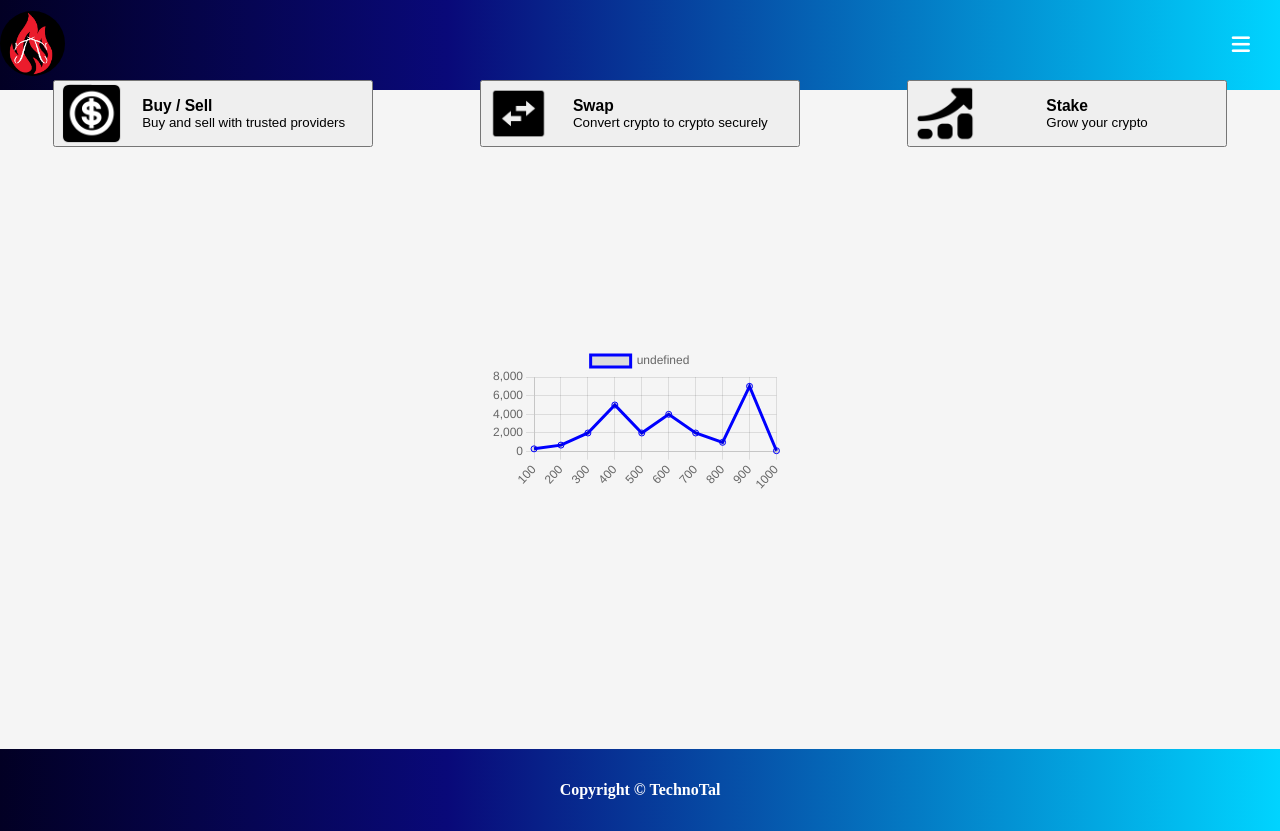
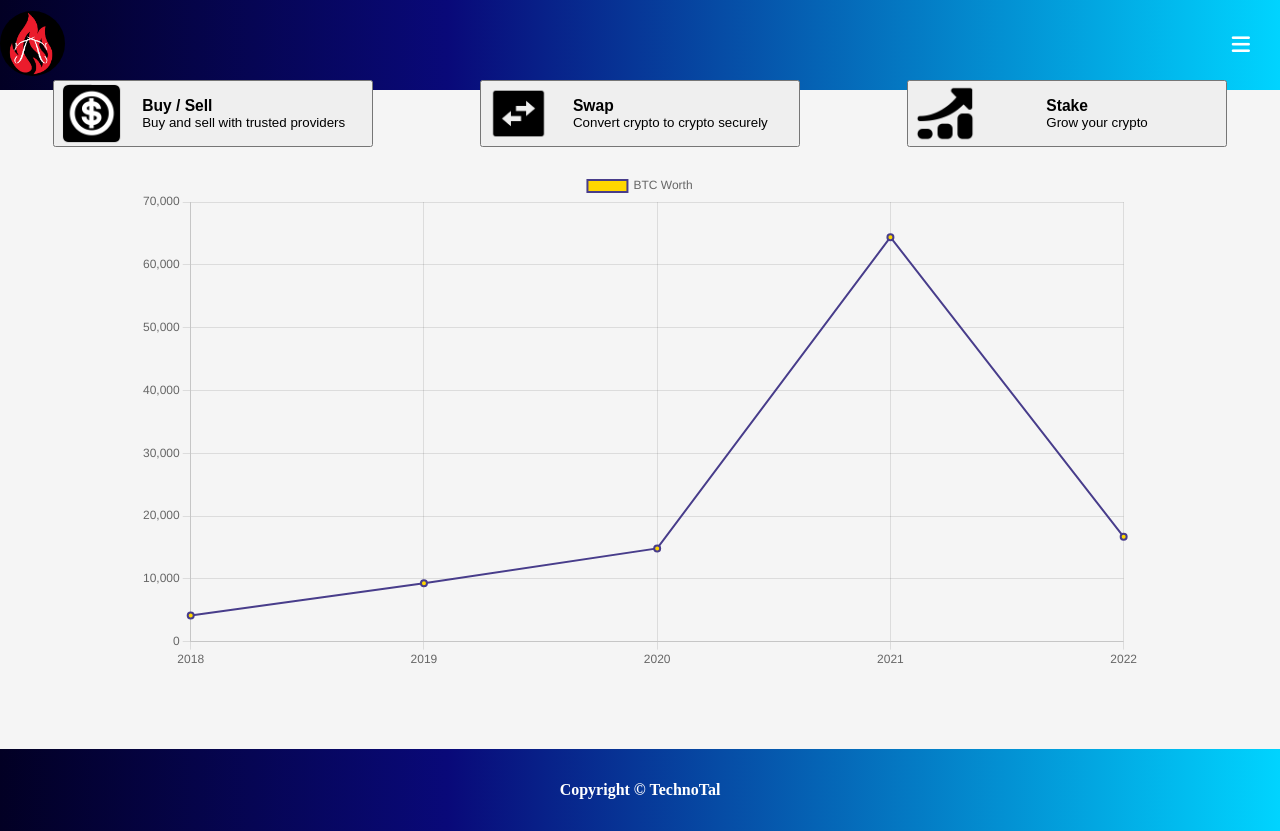
Before and after one commit to MickaelLepicier/TechnoCoin-Wallet, a React (Create React App) app in the folder client/myapp/: page / in a window 1280 px wide. Built offline with nearby package versions, Linux system fonts and the light colour scheme.

Commit message:
Chart wip

```diff
--- a/client/myapp/src/components/graph/Graph.scss
+++ /dev/null
@@ -1,10 +0,0 @@
-.graph-container{
-   background-color: aqua;
-//    color: aquamarine;
-  }
-
-
-  #myChart{
-   width:100%;
-   max-width: 600px;
-  }
--- a/client/myapp/src/components/graph/Graph.js
+++ b/client/myapp/src/components/graph/LineChart.js
@@ -1,8 +1,29 @@
-import React, { useEffect, useRef } from "react";
+import "./LineChart.scss";
+
+import React from "react";
 import { Line } from "react-chartjs-2";
-import Chart from "chart.js/auto";
+import { Chart as ChartJS } from "chart.js/auto";
 
-function Graph() {
+function LineChart({ btcData }) {
+  // TODO :
+  // 1. purpel line
+  // 2. purple background
+  // 3. add Total balance
+
+  return (
+    <div>
+      <div className="lineChart-container">
+        <Line data={btcData} />
+      </div>
+    </div>
+  );
+}
+
+export default LineChart;
+
+/*
+
+function LineChart() {
   const chartRef = useRef(null);
 
   useEffect(() => {
@@ -22,7 +43,7 @@ function Graph() {
           {
             data: [300, 700, 2000, 5000, 2000, 4000, 2000, 1000, 7000, 100],
             borderColor: "blue",
-            fill: false,
+            fill: true,
           },
         ],
       },
@@ -49,7 +70,8 @@ function Graph() {
   );
 }
 
-export default Graph;
+export default LineChart;
+*/
 
 // const chartData = {
 //   labels: ["January", "February", "March", "April", "May"],
--- /dev/null
+++ b/client/myapp/src/components/graph/LineChart.scss
@@ -0,0 +1,11 @@
+.lineChart-container{
+   width:1000px,
+
+
+  }
+
+
+//   #myChart{
+//    width:100%;
+//    max-width: 600px;
+//   }
--- /dev/null
+++ b/client/myapp/src/data/BtcData.js
@@ -0,0 +1,29 @@
+// Todo later on fetch real cryptocurrency data
+
+export const BtcData = [
+  {
+    id: 1,
+    year: 2018,
+    btc$: 4142,
+  },
+  {
+    id: 2,
+    year: 2019,
+    btc$: 9308,
+  },
+  {
+    id: 3,
+    year: 2020,
+    btc$: 14834,
+  },
+  {
+    id: 4,
+    year: 2021,
+    btc$: 64400,
+  },
+  {
+    id: 5,
+    year: 2022,
+    btc$: 16683,
+  },
+];
--- a/client/myapp/src/pages/Home/Home.js
+++ b/client/myapp/src/pages/Home/Home.js
@@ -1,13 +1,29 @@
+import { useState } from "react";
 import Buttons from "../../components/buttons/Buttons";
-import Graph from "../../components/graph/Graph";
+import LineChart from "../../components/graph/LineChart";
+import { BtcData } from "../../data/BtcData";
 import "./Home.css";
 
 export function Home() {
+  const [btc, setBtc] = useState({
+    labels: BtcData.map((data) => data.year),
+    datasets: [
+      {
+        label: "BTC Worth",
+        data: BtcData.map((data) => data.btc$),
+        backgroundColor: ["gold"],
+        borderColor: "DarkSlateBlue",
+        borderWidth: 2,
+        // pointRadius: 0,
+      },
+    ],
+  });
+
   return (
     <div className="home-container">
       {/* <h2>HomePage</h2> */}
       <Buttons />
-      <Graph />
+      <LineChart btcData={btc} />
     </div>
   );
 }
```
Also changed, not shown: 1 other file (tests, documents, lock files or other folders).
